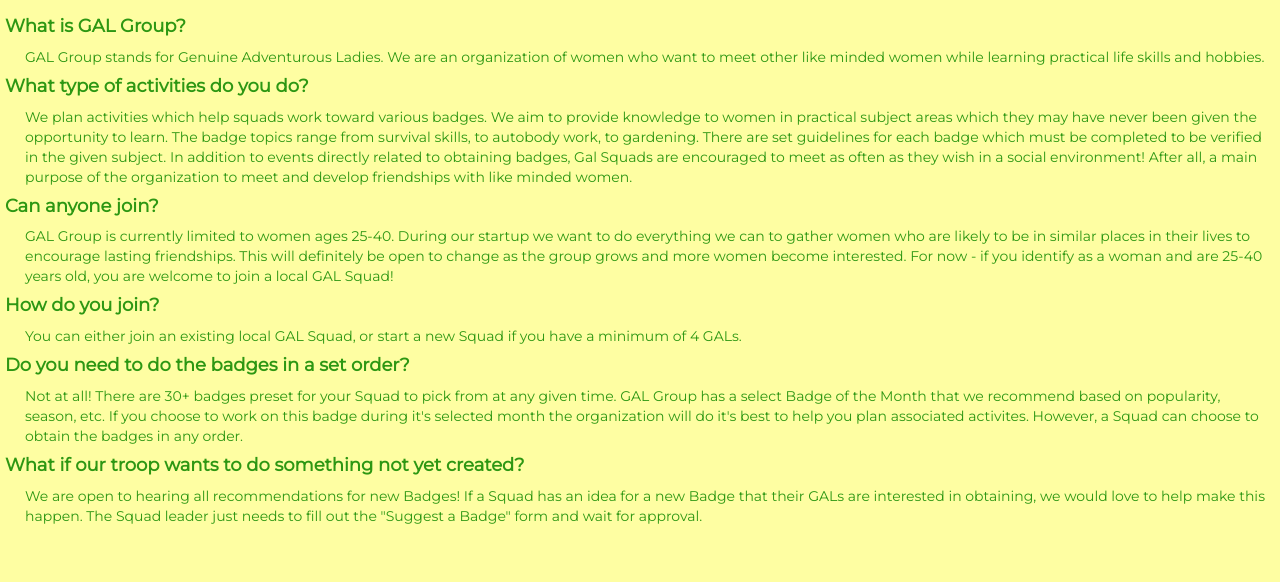
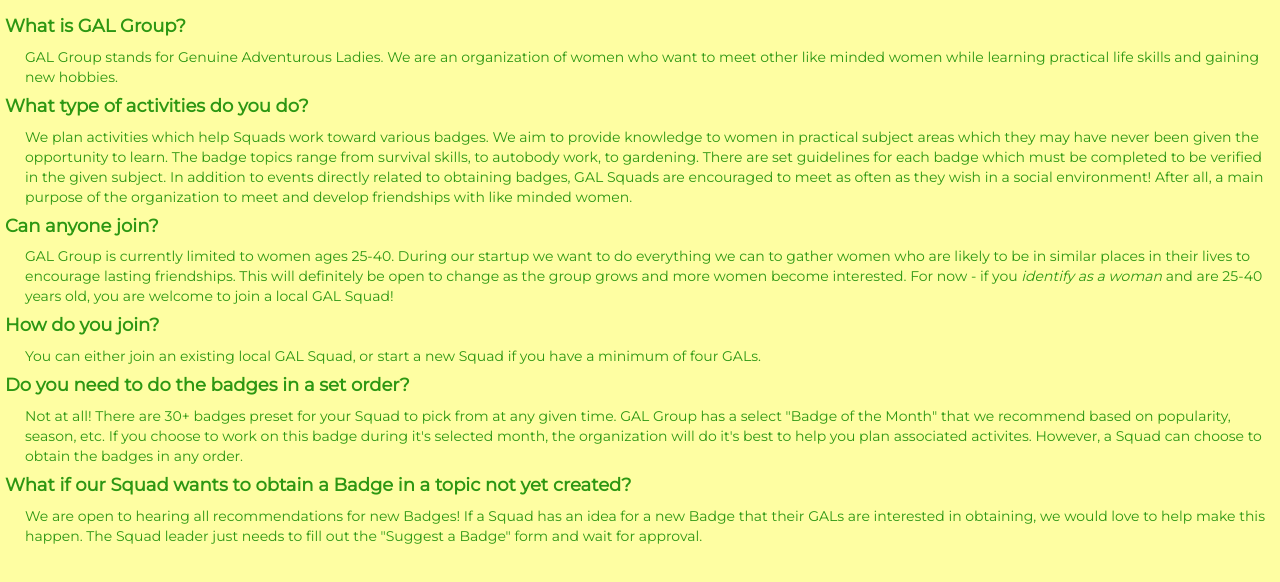
Before and after one commit to kikioak/gal, a plain HTML site: page index.html in a window 1280 px wide. Shown: the part 58-640 px from the top of the page. Drawn offline with nearby package versions, Linux system fonts and the light colour scheme.

Commit message:
revise FAQs

```diff
--- a/index.html
+++ b/index.html
@@ -54,27 +54,27 @@
     <div>
         <h4>What is GAL Group?</h4>
         <p>GAL Group stands for Genuine Adventurous Ladies. We are an organization of women who
-            want to meet other like minded women while learning practical life skills and hobbies. </p>
+            want to meet other like minded women while learning practical life skills and gaining new hobbies. </p>
         <h4>What type of activities do you do?</h4>
-        <p>We plan activities which help squads work toward various badges. We aim to provide knowledge to women
+        <p>We plan activities which help Squads work toward various badges. We aim to provide knowledge to women
             in practical subject areas which they may have never been given the opportunity to learn. The badge topics
             range from survival skills, to autobody work, to gardening. There are set guidelines for each badge which must be
-            completed to be verified in the given subject. In addition to events directly related to obtaining badges, Gal Squads
+            completed to be verified in the given subject. In addition to events directly related to obtaining badges, GAL Squads
              are encouraged to meet as often as they wish in a social environment! After all, a main purpose of the organization
              to meet and develop friendships with like minded women.</p>
         <h4>Can anyone join?</h4>
         <p>GAL Group is currently limited to women ages 25-40. During our startup we want to do everything we can to gather
              women who are likely to be in similar places in their lives to encourage lasting friendships. This will definitely
-              be open to change as the group grows and more women become interested. For now - if you identify as a woman and
+              be open to change as the group grows and more women become interested. For now - if you <i> identify as a woman </i>and
               are 25-40 years old, you are welcome to join a local GAL Squad!</p>
         <h4>How do you join?</h4>
-        <p>You can either join an existing local GAL Squad, or start a new Squad if you have a minimum of 4 GALs.</p>
+        <p>You can either join an existing local GAL Squad, or start a new Squad if you have a minimum of four GALs.</p>
         <h4>Do you need to do the badges in a set order?</h4>
-        <p>Not at all! There are 30+ badges preset for your Squad to pick from at any given time. GAL Group has a select Badge of
-             the Month that we recommend based on popularity, season, etc. If you choose to work on this badge during it's selected
-             month the organization will do it's best to help you plan associated activites. However, a Squad can choose to obtain
+        <p>Not at all! There are 30+ badges preset for your Squad to pick from at any given time. GAL Group has a select "Badge of
+             the Month" that we recommend based on popularity, season, etc. If you choose to work on this badge during it's selected
+             month, the organization will do it's best to help you plan associated activites. However, a Squad can choose to obtain
              the badges in any order.</p>
-        <h4>What if our troop wants to do something not yet created?</h4>
+        <h4>What if our Squad wants to obtain a Badge in a topic not yet created?</h4>
         <p>We are open to hearing all recommendations for new Badges! If a Squad has an idea for a new Badge that their GALs are
             interested in obtaining, we would love to help make this happen. The Squad leader just needs to fill out the "Suggest a Badge"
              form and wait for approval.
```
